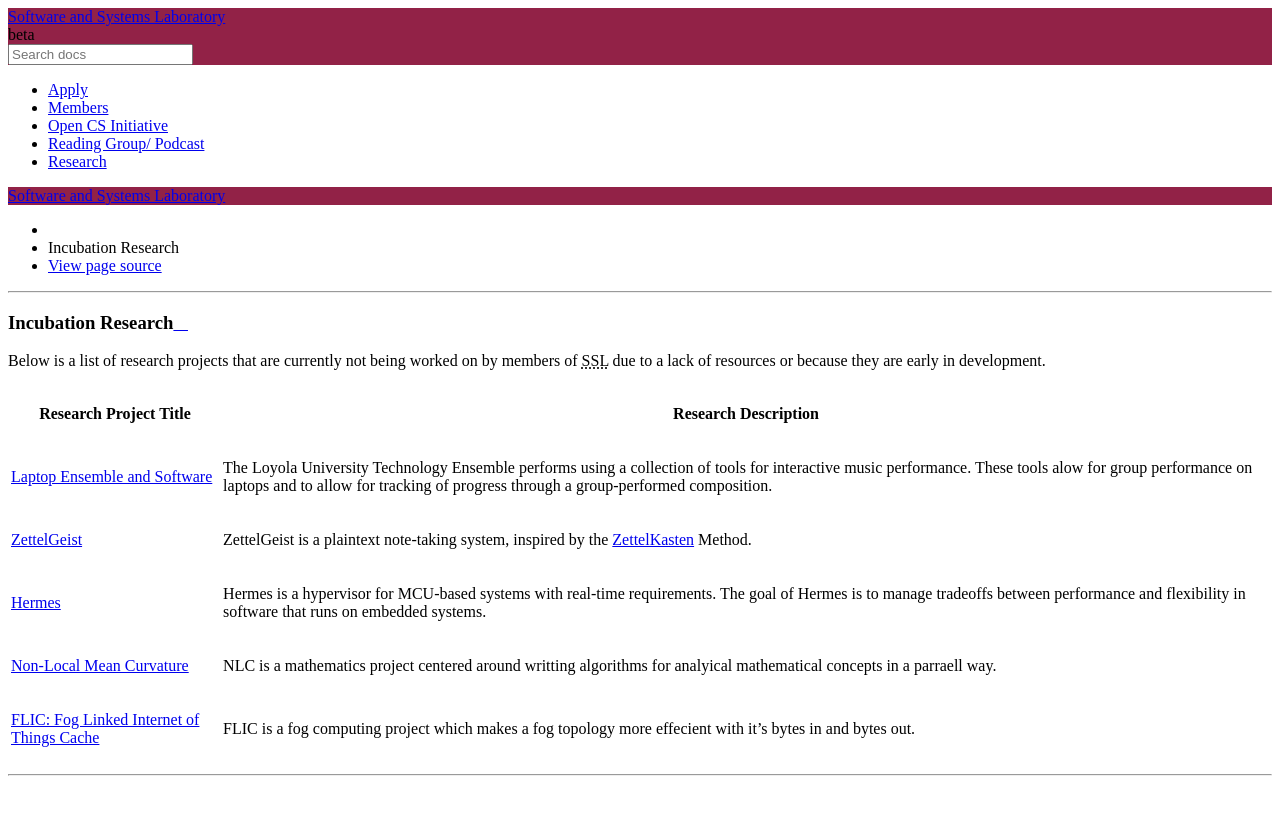
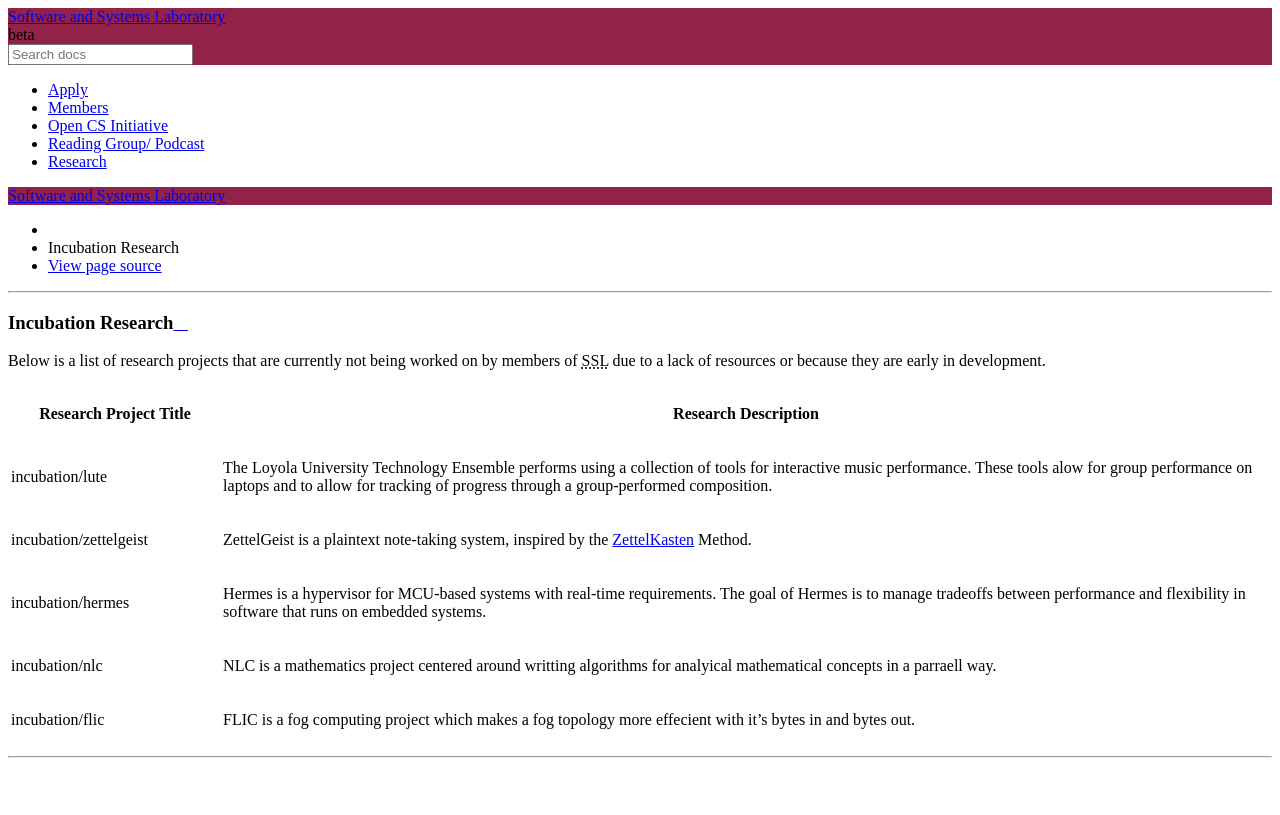
Before and after one commit to LoyolaChicagoCS/ssl, a Sphinx documentation site: the page built from source/research/incubation/index.rst, in a window 1280 px wide. Shown: the top 815 px of the page. Built offline with Sphinx 7.4.7 and the Read the Docs theme 2.0.0, drawn with Linux system fonts in a browser that asks for light colours.

Commit message:
Fix the links to the incubation research

```diff
--- a/source/research/incubation/index.rst
+++ b/source/research/incubation/index.rst
@@ -13,21 +13,21 @@
         - Research Description
 
    *
-        - :doc:`lute`
+        - :doc:`incubation/lute`
         - The Loyola University Technology Ensemble performs using a collection of tools for interactive music performance. These tools alow for group performance on laptops and to allow for tracking of progress through a group-performed composition.
 
    *
-        - :doc:`zettelgeist`
+        - :doc:`incubation/zettelgeist`
         - ZettelGeist is a plaintext note-taking system, inspired by the `ZettelKasten <https://zettelkasten.de/>`__ Method.
 
    *
-        - :doc:`hermes`
+        - :doc:`incubation/hermes`
         - Hermes is a hypervisor for MCU-based systems with real-time requirements. The goal of Hermes is to manage tradeoffs between performance and flexibility in software that runs on embedded systems.
 
    *
-        - :doc:`nlc`
+        - :doc:`incubation/nlc`
         - NLC is a mathematics project centered around writting algorithms for analyical mathematical concepts in a parraell way.
 
    *
-        - :doc:`flic`
+        - :doc:`incubation/flic`
         - FLIC is a fog computing project which makes a fog topology more effecient with it's bytes in and bytes out.
--- a/source/research/index.rst
+++ b/source/research/index.rst
@@ -19,7 +19,6 @@
 
 Research Publications
 ---------------------
-
 All |SSL| publications are maintained in the Loyola University eCommons under the `SSL Collecton`_.
 
 Publications prior to the formation of the |SSL| Collection (2019) can be found in the `Computer Science Collection`_.
```
